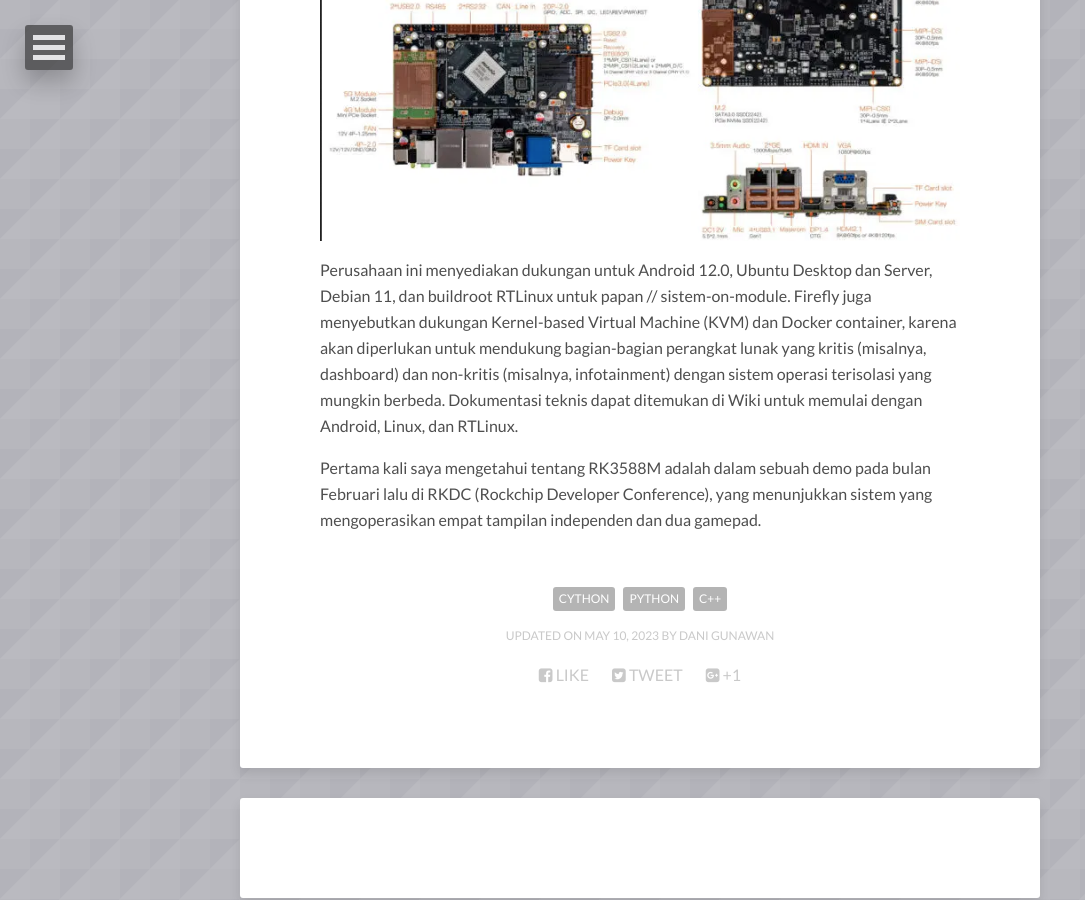
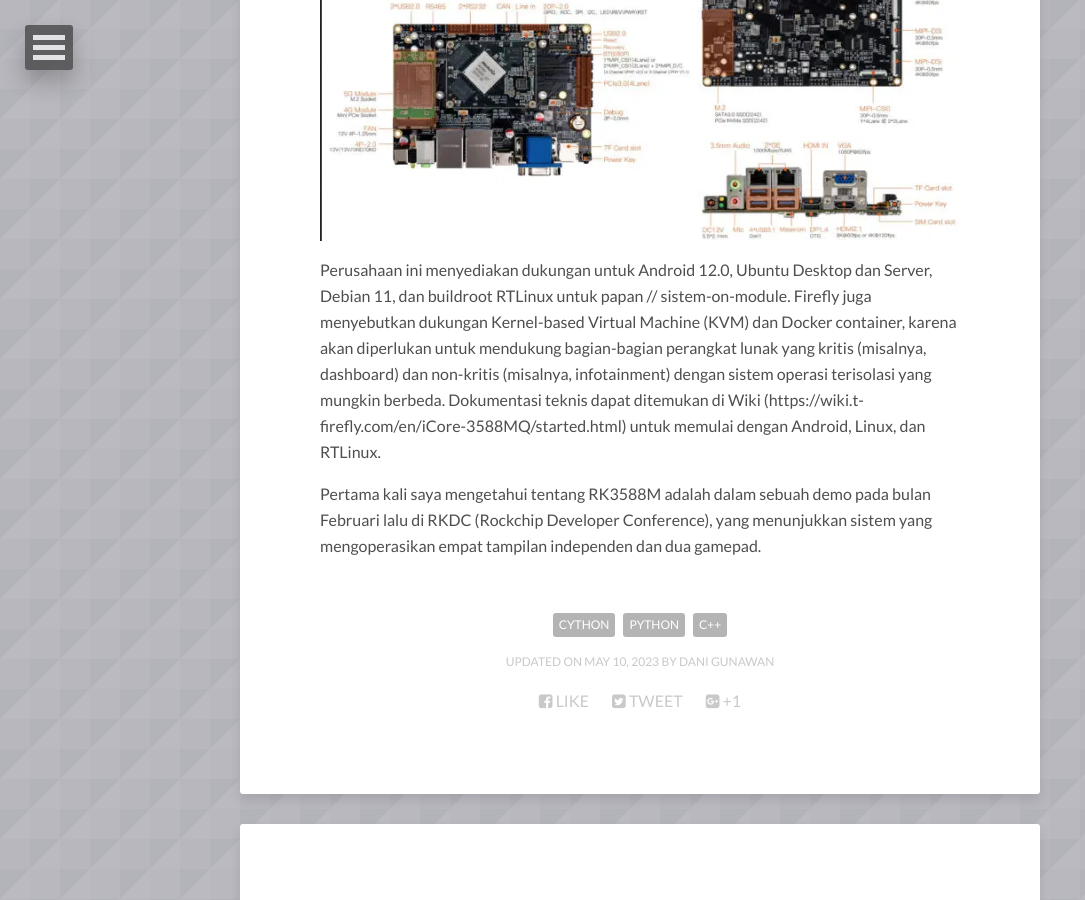
Before and after one commit to danigunawan/danigunawan.github.io, a Jekyll site: the page built from _posts/2023-05-10-rockchip-rk3588m-automotive-grade-ai-soc-supports-up-to-16-camera-inputs.md, in a window 1280 px wide and 900 px high, scrolled down 2521 px. Shown: the whole window, without its empty margins (0-1085 px from the left). Built offline with Jekyll 4.4.1, drawn with Linux system fonts in a browser that asks for light colours; nearby versions of some CDN libraries; comment, search, counter and statistics services are not loaded; some of the changed lines change nothing that is shown.

Commit message:
[ADD POSTING]

```diff
--- a/_posts/2023-05-10-rockchip-rk3588m-automotive-grade-ai-soc-supports-up-to-16-camera-inputs.md
+++ b/_posts/2023-05-10-rockchip-rk3588m-automotive-grade-ai-soc-supports-up-to-16-camera-inputs.md
@@ -77,6 +77,6 @@
 
 ![Rockchip-RK3588M](/images/2023/Rockchip-RK3588M-sbc-board.png)
 
-Perusahaan ini menyediakan dukungan untuk Android 12.0, Ubuntu Desktop dan Server, Debian 11, dan buildroot RTLinux untuk papan // sistem-on-module. Firefly juga menyebutkan dukungan Kernel-based Virtual Machine (KVM) dan Docker container, karena akan diperlukan untuk mendukung bagian-bagian perangkat lunak yang kritis (misalnya, dashboard) dan non-kritis (misalnya, infotainment) dengan sistem operasi terisolasi yang mungkin berbeda. Dokumentasi teknis dapat ditemukan di Wiki untuk memulai dengan Android, Linux, dan RTLinux.
+Perusahaan ini menyediakan dukungan untuk Android 12.0, Ubuntu Desktop dan Server, Debian 11, dan buildroot RTLinux untuk papan // sistem-on-module. Firefly juga menyebutkan dukungan Kernel-based Virtual Machine (KVM) dan Docker container, karena akan diperlukan untuk mendukung bagian-bagian perangkat lunak yang kritis (misalnya, dashboard) dan non-kritis (misalnya, infotainment) dengan sistem operasi terisolasi yang mungkin berbeda. Dokumentasi teknis dapat ditemukan di Wiki (https://wiki.t-firefly.com/en/iCore-3588MQ/started.html) untuk memulai dengan Android, Linux, dan RTLinux.
 
 Pertama kali saya mengetahui tentang RK3588M adalah dalam sebuah demo pada bulan Februari lalu di RKDC (Rockchip Developer Conference), yang menunjukkan sistem yang mengoperasikan empat tampilan independen dan dua gamepad.
```
